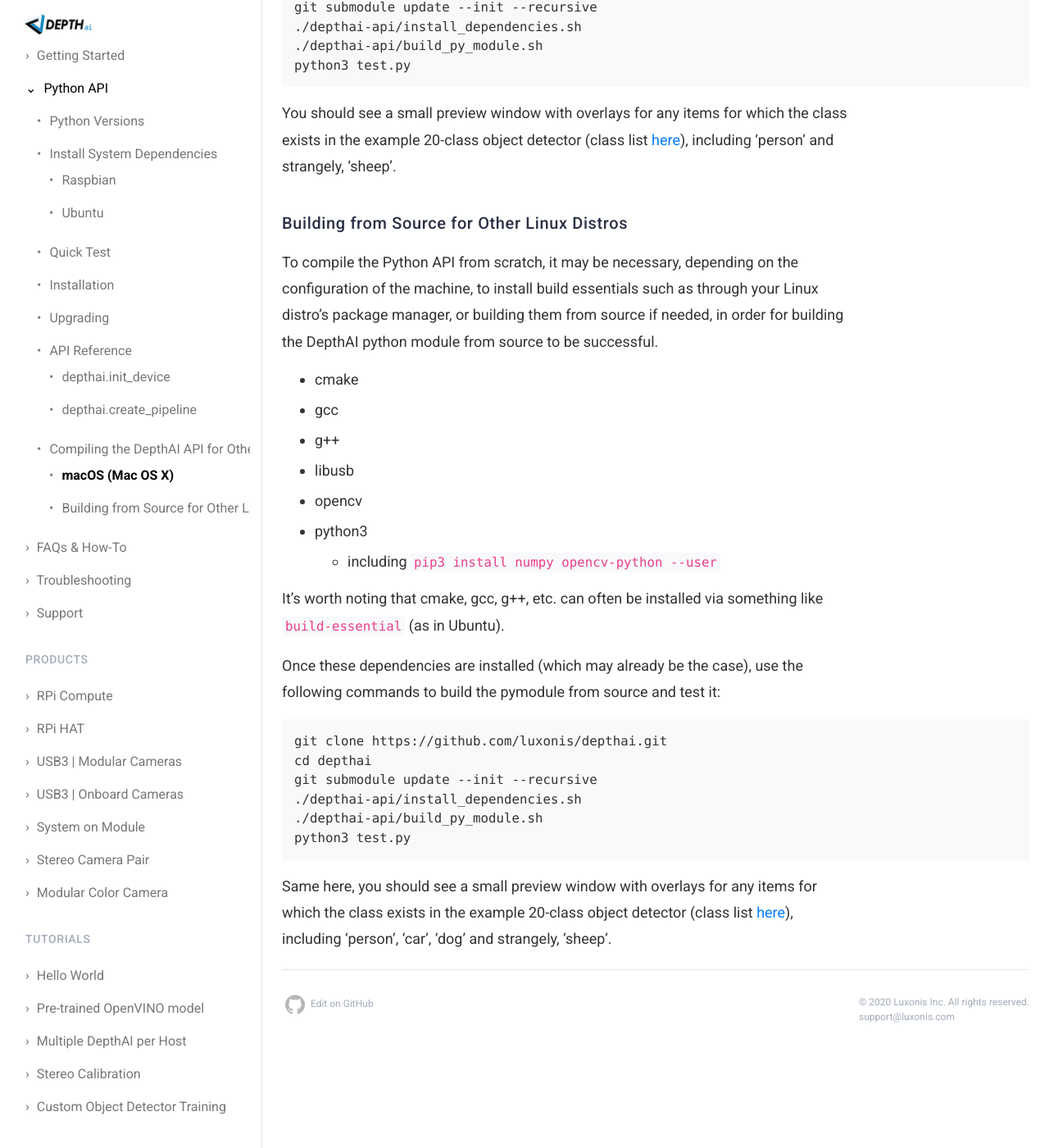
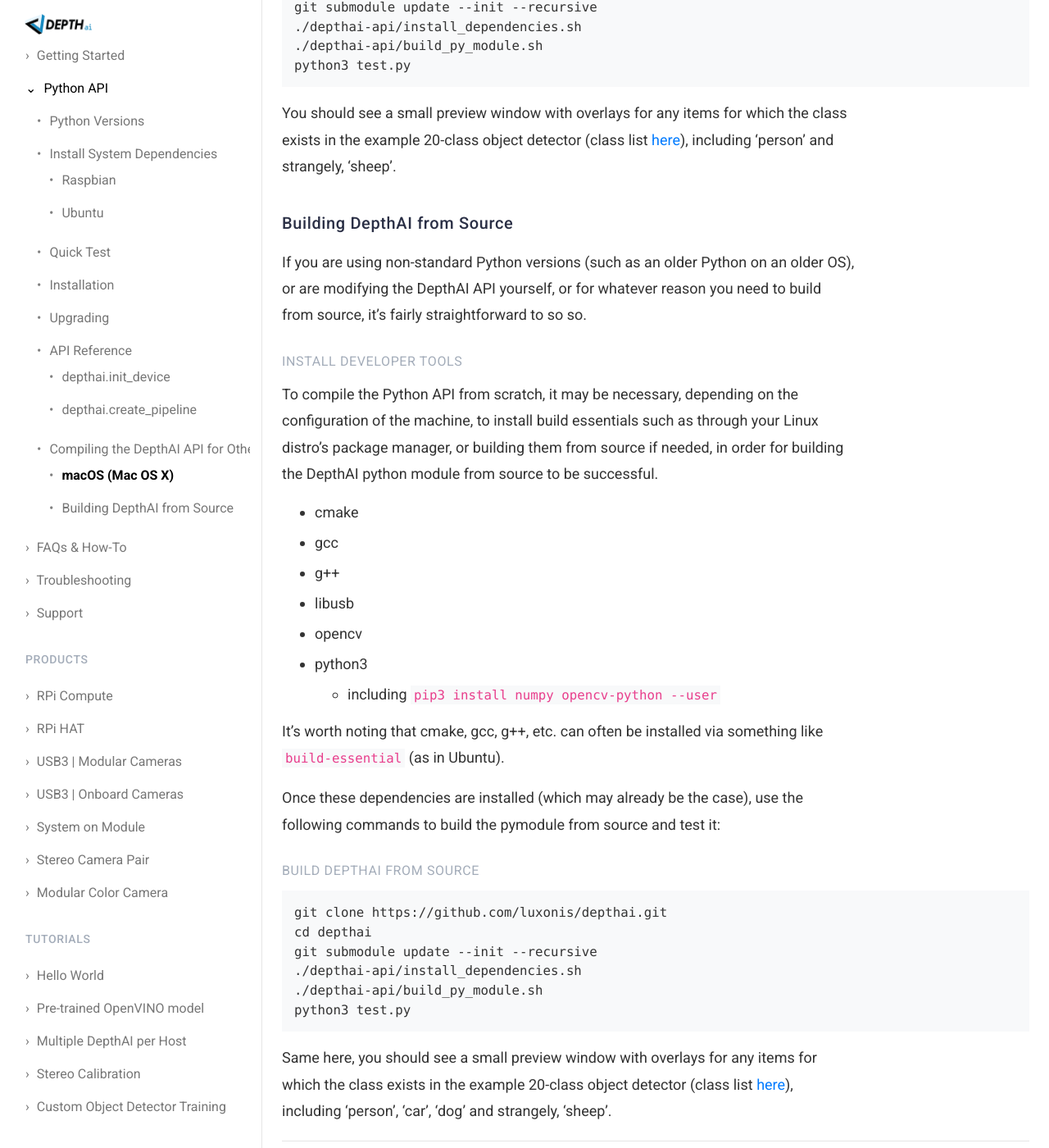
Before and after one commit to luxonis/depthai-docs-website, a Jekyll site: the page built from api.md, in a window 1280 px wide and 1400 px high, scrolled down 5597 px. Shown: the whole window at 82% size. Built offline with Jekyll 4.4.1, drawn with Linux system fonts in a browser that asks for light colours; nearby versions of some CDN libraries.

Commit message:
Update api.md

````diff
--- a/api.md
+++ b/api.md
@@ -208,8 +208,11 @@
 You should see a small preview window with overlays for any items for which the class exists in the example 20-class object detector (class list [here](https://github.com/luxonis/depthai/blob/master/resources/nn/mobilenet-ssd/mobilenet-ssd.json)), including 'person' and strangely, 'sheep'.
 
 {: #compile_linux }
-### Building from Source for Other Linux Distros
+### Building DepthAI from Source
 
+If you are using non-standard Python versions (such as an older Python on an older OS), or are modifying the DepthAI API yourself, or for whatever reason you need to build from source, it's fairly straightforward to so so.
+
+#### Install Developer Tools
 To compile the Python API from scratch, it may be necessary, depending on the configuration of the machine, to install build essentials such as through your Linux distro's package manager, or building them from source if needed, in order for building the DepthAI python module from source to be successful.
 * cmake
 * gcc
@@ -223,6 +226,7 @@
 
 Once these dependencies are installed (which may already be the case), use the following commands to build the pymodule from source and test it:
 
+#### Build DepthAI from Source
 ```
 git clone https://github.com/luxonis/depthai.git
 cd depthai
````
